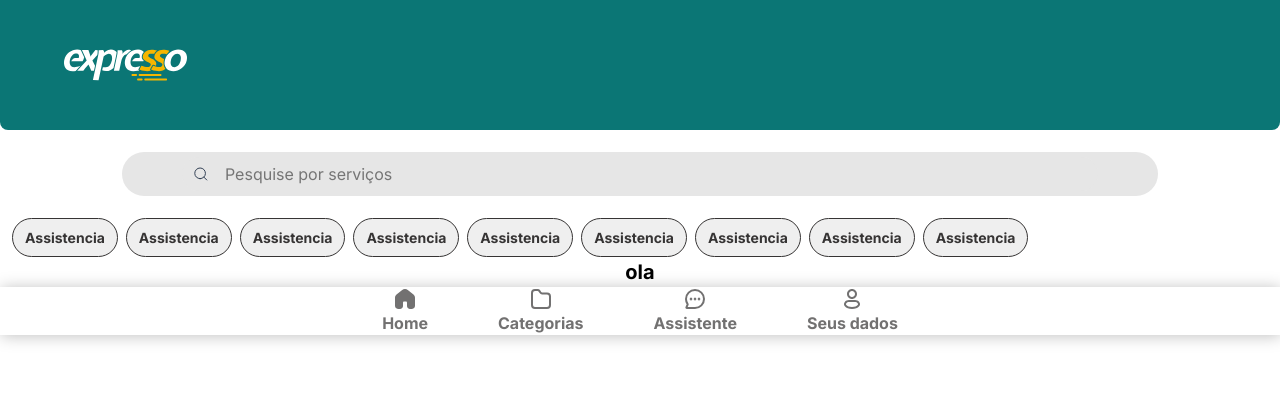
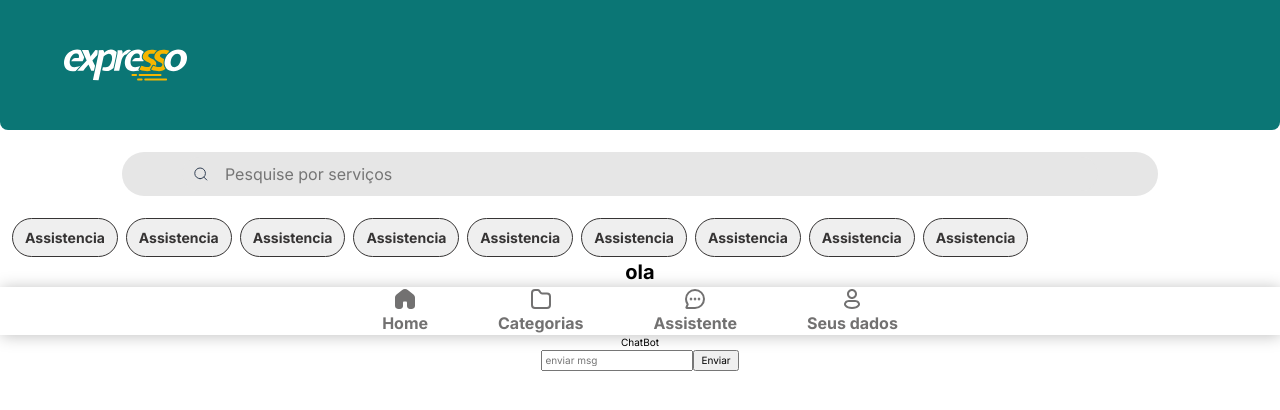
Before and after one commit to mattd-silva22/hackaton-expresso-app, a React (Create React App) app: page / in a window 1280 px wide. Shown: the top 410 px of the page. Built offline with nearby package versions, Linux system fonts and the light colour scheme.

Commit message:
char bot 1

```diff
--- a/src/MyApp/index.tsx
+++ b/src/MyApp/index.tsx
@@ -1,3 +1,4 @@
+import ChatBot from "../compoments/Chatbot";
 import Footer from "../compoments/Footer";
 import { Header } from "../compoments/Header";
 import FilterRow, { ICategories } from "../compoments/Molecules/FilterRow";
@@ -62,6 +63,8 @@ export function MyApp() {
       <FilterRow servicesTags={categories} />
       <h1>ola</h1>
       <Footer></Footer>
+
+      <ChatBot></ChatBot>
     </Container>
   );
 }
--- a/src/compoments/Chatbot/index.tsx
+++ b/src/compoments/Chatbot/index.tsx
@@ -1,20 +1,91 @@
-import React from 'react'
+
+import React, { FormEvent, useState } from 'react'
 import styled from 'styled-components';
 
+type MsgType = {
+    who : string;
+    msg: string
+}
 export default function ChatBot() {
+
+    const [msg , setMsg] = useState<string>("")
+    const [msgHistory , setMsgHistory] = useState<MsgType[]>([])
+
+    function handleResponse(msg:MsgType) {
+        if(msg.msg === "oi") {
+            const resposta = {
+                who: "server",
+                msg : "ola cidadão em que posso ajudar? 1- Ver seus agendamentos"
+            }
+
+            return(resposta)
+
+        } else {
+            return {
+                who : "server",
+                msg : "não entendi"
+            }
+        }
+
+
+    }
+
+
+    function handleSubmit(event: FormEvent) {
+        event.preventDefault()
+        const newMsg = {
+            who: 'user',
+            msg: msg
+        }
+        const resp = handleResponse(newMsg) as MsgType
+        const oldHistory = msgHistory
+        const newHistory = oldHistory.concat(newMsg)
+        const zap = newHistory.concat(resp)
+
+
+        setMsgHistory(zap)
+        setMsg("")
+    }
+
   return (
 
     <Container>
         <div>ChatBot</div>
-        <div className='chatbot'>
+        <div className='chatbot-area'>
+            {msgHistory.map( msg => {
+                return (
+                    <p>{msg.who}| {msg.msg}</p>
+                )
+            })}
+        </div>
+        <form action="">
+            <input
+                type="text"
+                placeholder='enviar msg'
+                onChange={e => setMsg(e.target.value)}
+                value={msg}
+            />
+            <button
+                type='submit'
+                onClick={handleSubmit}
+            >
+                Enviar</button>
+        </form>
 
-        </div>
-
-        <input type="text" placeholder='enviar msg'/>
     </Container>
   )
 }
 
 const Container = styled.div`
+    display: flex;
+    align-items: center;
+    justify-content: center;
+    flex-direction: column;
+    .chatbox {
+        display: flex;
+        align-items: center;
+        justify-content: center;
+        flex-direction: column;
 
+    }
 `;
```
